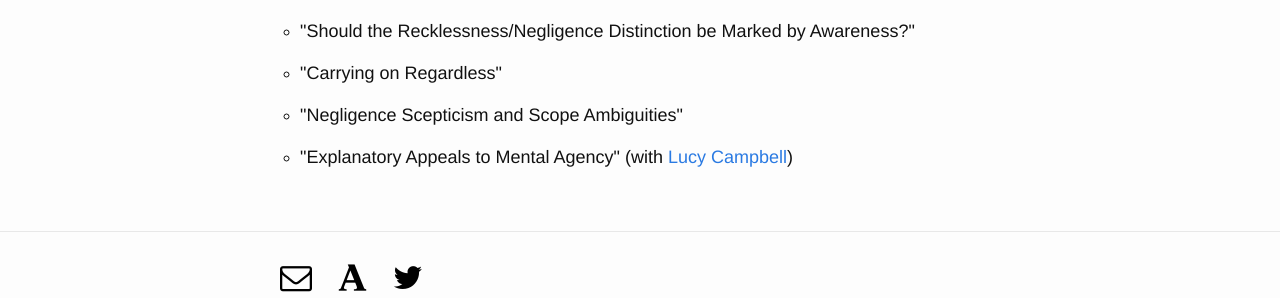
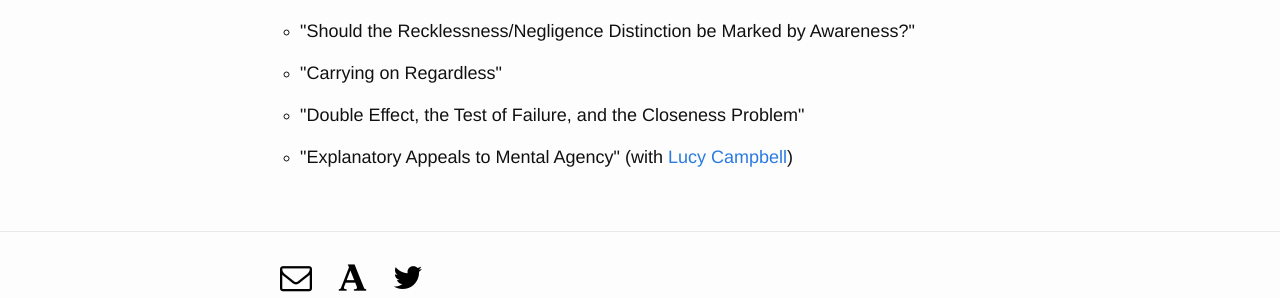
Before and after one commit to alexandergreenberg/alexandergreenberg.github.io, a Jekyll site: the page built from pages/01_Publications.html, in a window 1280 px wide. Shown: the part 1477-1775 px from the top of the page. Built offline with Jekyll 4.4.1, drawn with Linux system fonts in a browser that asks for light colours; some web fonts are replaced.

Commit message:
Update 01_Publications.html

```diff
--- a/pages/01_Publications.html
+++ b/pages/01_Publications.html
@@ -82,7 +82,7 @@ return true;
     <h4>"Carrying on Regardless"</h4>
   </li>
    <li>
-    <h4>"Negligence Scepticism and Scope Ambiguities"</h4>
+    <h4>"Double Effect, the Test of Failure, and the Closeness Problem"</h4>
   </li>
   <li>
     <h4>"Explanatory Appeals to Mental Agency" (with <a href="https://lucycampbellphilosophy.weebly.com">Lucy Campbell</a>)</h4>
```
